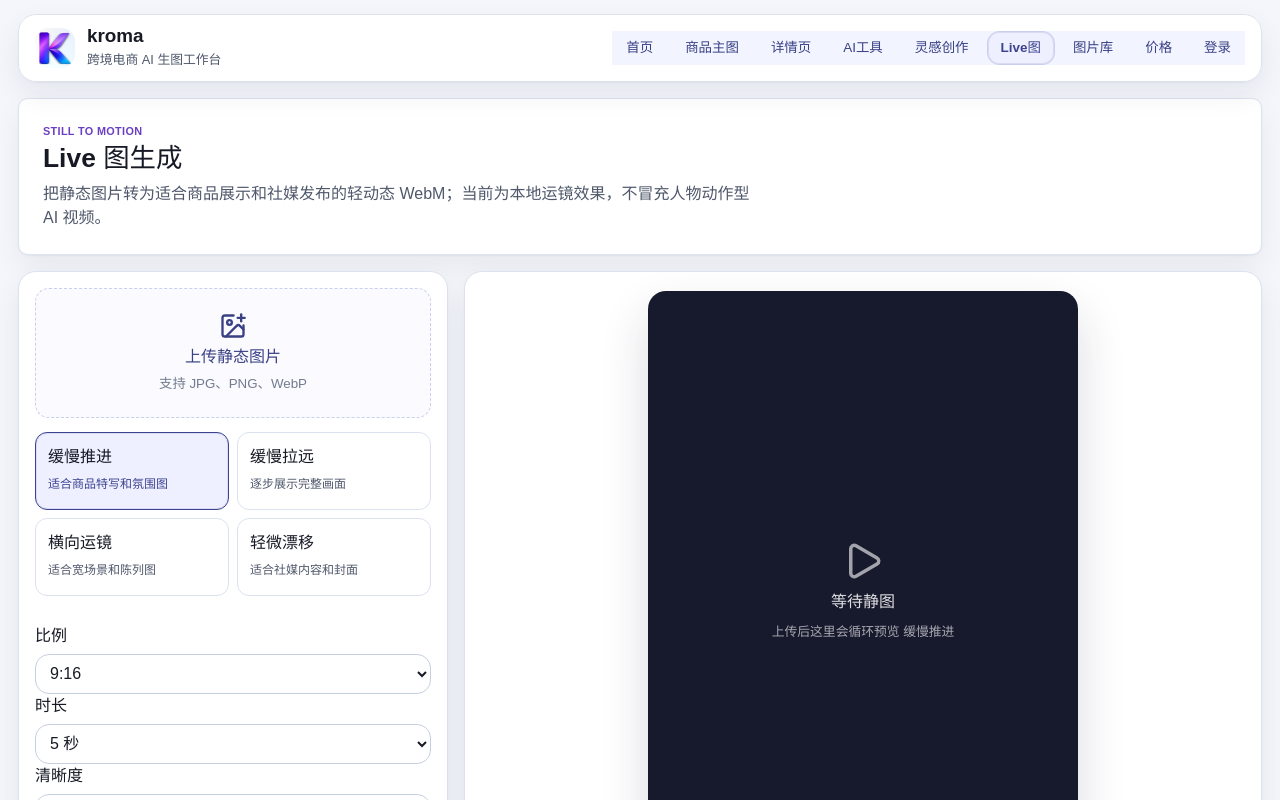
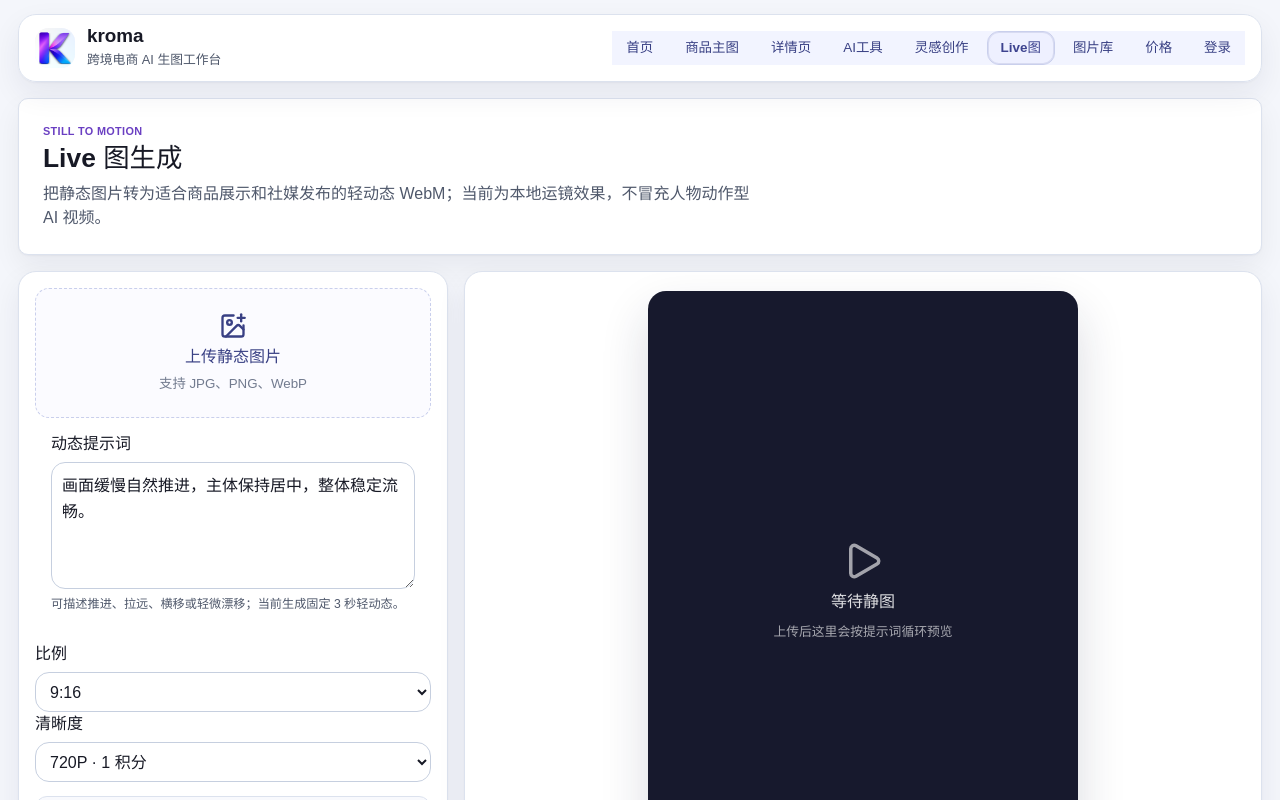
Before and after one commit to liw58736-cpu/ds, a React (Vite) app: page / in a window 1280 px wide. Both pictures are taken after a click on the button "打开 Live 图". Shown: the top 800 px of the page. Built offline with nearby package versions, Linux system fonts and the light colour scheme; no server answers.

Commit message:
Simplify Live image creation to prompt and fixed duration

```diff
--- a/src/components/MotionStudioPage.tsx
+++ b/src/components/MotionStudioPage.tsx
@@ -8,12 +8,16 @@ type MotionStyle = "zoom_in" | "zoom_out" | "pan_left" | "float";
 type MotionRatio = "9:16" | "4:5" | "1:1";
 type MotionClarity = "720p" | "1080p" | "2k";
 
-const motionStyles: Array<{ value: MotionStyle; label: string; description: string }> = [
-  { value: "zoom_in", label: "缓慢推进", description: "适合商品特写和氛围图" },
-  { value: "zoom_out", label: "缓慢拉远", description: "逐步展示完整画面" },
-  { value: "pan_left", label: "横向运镜", description: "适合宽场景和陈列图" },
-  { value: "float", label: "轻微漂移", description: "适合社媒内容和封面" },
-];
+const livePhotoDurationSeconds = 3;
+const defaultMotionPrompt = "画面缓慢自然推进，主体保持居中，整体稳定流畅。";
+
+function resolveMotionStyle(prompt: string): MotionStyle {
+  const normalizedPrompt = prompt.trim().toLowerCase();
+  if (/拉远|缩小|远景|全景|zoom\s*out/.test(normalizedPrompt)) return "zoom_out";
+  if (/横移|侧移|向左|向右|左右|平移|pan/.test(normalizedPrompt)) return "pan_left";
+  if (/漂移|浮动|呼吸|轻摆|摇曳|float/.test(normalizedPrompt)) return "float";
+  return "zoom_in";
+}
 
 const clarityScale: Record<MotionClarity, number> = {
   "720p": 720,
@@ -97,22 +101,21 @@ export function MotionStudioPage({
 }: MotionStudioPageProps = {}) {
   const [imageUrl, setImageUrl] = useState("");
   const [fileName, setFileName] = useState("");
-  const [style, setStyle] = useState<MotionStyle>("zoom_in");
+  const [motionPrompt, setMotionPrompt] = useState(defaultMotionPrompt);
   const [ratio, setRatio] = useState<MotionRatio>("9:16");
-  const [duration, setDuration] = useState(5);
   const [clarity, setClarity] = useState<MotionClarity>("720p");
-  const [status, setStatus] = useState("上传静图或从生成结果进入，选择清晰度后生成 Live 图。失败不扣积分。");
+  const [status, setStatus] = useState("上传静图、填写动态提示词并选择清晰度，即可生成固定 3 秒 Live 图。失败不扣积分。");
   const [downloadUrl, setDownloadUrl] = useState("");
   const [isRendering, setIsRendering] = useState(false);
   const [errorNotice, setErrorNotice] = useState("");
-  const activeStyle = useMemo(() => motionStyles.find((item) => item.value === style)!, [style]);
+  const style = useMemo(() => resolveMotionStyle(motionPrompt), [motionPrompt]);
   const creditCost = clarityCredits[clarity];
 
   useEffect(() => {
     if (!initialProduct) return;
     setImageUrl(initialProduct.imageUrl);
     setFileName(initialProduct.fileName);
-    setStatus("已载入生成结果，请选择清晰度和动效后生成 Live 图。");
+    setStatus("已载入生成结果，请填写动态提示词并选择清晰度。");
     onInitialProductConsumed?.();
   }, [initialProduct, onInitialProductConsumed]);
 
@@ -124,7 +127,7 @@ export function MotionStudioPage({
     if (!file) return;
     setImageUrl(await readFileAsDataUrl(file));
     setFileName(file.name);
-    setStatus("已选择静图。可先预览运镜，再生成 WebM 视频。");
+    setStatus("已选择静图。填写动态提示词后即可生成 3 秒 Live 图。");
     if (downloadUrl) {
       URL.revokeObjectURL(downloadUrl);
       setDownloadUrl("");
@@ -173,7 +176,7 @@ export function MotionStudioPage({
       const startedAt = performance.now();
       await new Promise<void>((resolve) => {
         const frame = (now: number) => {
-          const progress = Math.min(1, (now - startedAt) / (duration * 1000));
+          const progress = Math.min(1, (now - startedAt) / (livePhotoDurationSeconds * 1000));
           drawMotionFrame(context, image, size.width, size.height, progress, style);
           if (progress < 1) requestAnimationFrame(frame);
           else resolve();
@@ -188,7 +191,7 @@ export function MotionStudioPage({
       setDownloadUrl(nextUrl);
       try {
         await consumeCredits({ amount: creditCost, label: `${clarity} Live 图` });
-        setStatus(`已生成 ${duration} 秒 ${ratio} ${clarity} Live 图，已扣除 ${creditCost} 积分。`);
+        setStatus(`已生成 ${livePhotoDurationSeconds} 秒 ${ratio} ${clarity} Live 图，已扣除 ${creditCost} 积分。`);
       } catch {
         setStatus("Live 图已生成，但积分同步暂时失败；结果仍可下载。");
       }
@@ -217,18 +220,22 @@ export function MotionStudioPage({
             <input type="file" accept="image/*" aria-label="上传动态源图" onChange={(event) => void handleFile(event.target.files?.[0])} />
           </label>
           {fileName ? <p className="motion-file-name">当前图片：{fileName}</p> : null}
-          <div className="motion-style-grid" aria-label="运镜方式">
-            {motionStyles.map((item) => (
-              <button type="button" key={item.value} className={style === item.value ? "is-active" : undefined} aria-pressed={style === item.value} onClick={() => setStyle(item.value)}>
-                <strong>{item.label}</strong><span>{item.description}</span>
-              </button>
-            ))}
-          </div>
+          <label className="field motion-prompt-field">
+            <span>动态提示词</span>
+            <textarea
+              rows={4}
+              value={motionPrompt}
+              aria-label="动态提示词"
+              onChange={(event) => setMotionPrompt(event.target.value)}
+              placeholder="例如：画面缓慢推进，主体保持居中，动作自然稳定。"
+            />
+            <small>可描述推进、拉远、横移或轻微漂移；当前生成固定 3 秒轻动态。</small>
+          </label>
           <div className="compact-fields">
             <label className="field"><span>比例</span><select value={ratio} onChange={(event) => setRatio(event.target.value as MotionRatio)}><option>9:16</option><option>4:5</option><option>1:1</option></select></label>
-            <label className="field"><span>时长</span><select value={duration} onChange={(event) => setDuration(Number(event.target.value))}><option value={3}>3 秒</option><option value={5}>5 秒</option><option value={8}>8 秒</option></select></label>
             <label className="field"><span>清晰度</span><select value={clarity} onChange={(event) => setClarity(event.target.value as MotionClarity)}><option value="720p">720P · 1 积分</option><option value="1080p">1080P · 2 积分</option><option value="2k">2K · 4 积分</option></select></label>
           </div>
+          <p className="motion-fixed-duration"><span>时长</span><strong>固定 3 秒</strong></p>
           <button type="button" className="primary-button motion-render-button" disabled={!imageUrl || isRendering} onClick={renderVideo}><Film aria-hidden="true" /><span>{isRendering ? "正在生成" : `生成 Live 图（${creditCost} 积分）`}</span></button>
           <p className="motion-credit-hint">720P 1 积分 · 1080P 2 积分 · 2K 4 积分；成功后扣点，失败不扣点。</p>
           {downloadUrl ? <a className="secondary-button motion-download-button" href={downloadUrl} download={`${fileName.replace(/\.[^.]+$/, "") || "kroma-motion"}.webm`}><Download aria-hidden="true" />下载 WebM</a> : null}
@@ -236,7 +243,7 @@ export function MotionStudioPage({
         </section>
         <section className="panel motion-preview-panel" aria-label="动态预览">
           <div className={`motion-preview-frame is-${style}`} data-ratio={ratio}>
-            {imageUrl ? <img src={imageUrl} alt="动态源图预览" /> : <div><Play aria-hidden="true" /><strong>等待静图</strong><span>上传后这里会循环预览 {activeStyle.label}</span></div>}
+            {imageUrl ? <img src={imageUrl} alt="动态源图预览" /> : <div><Play aria-hidden="true" /><strong>等待静图</strong><span>上传后这里会按提示词循环预览</span></div>}
           </div>
         </section>
       </div>
```
Also changed, not shown: src/styles.css, 3 other files (tests, documents, lock files or other folders).
